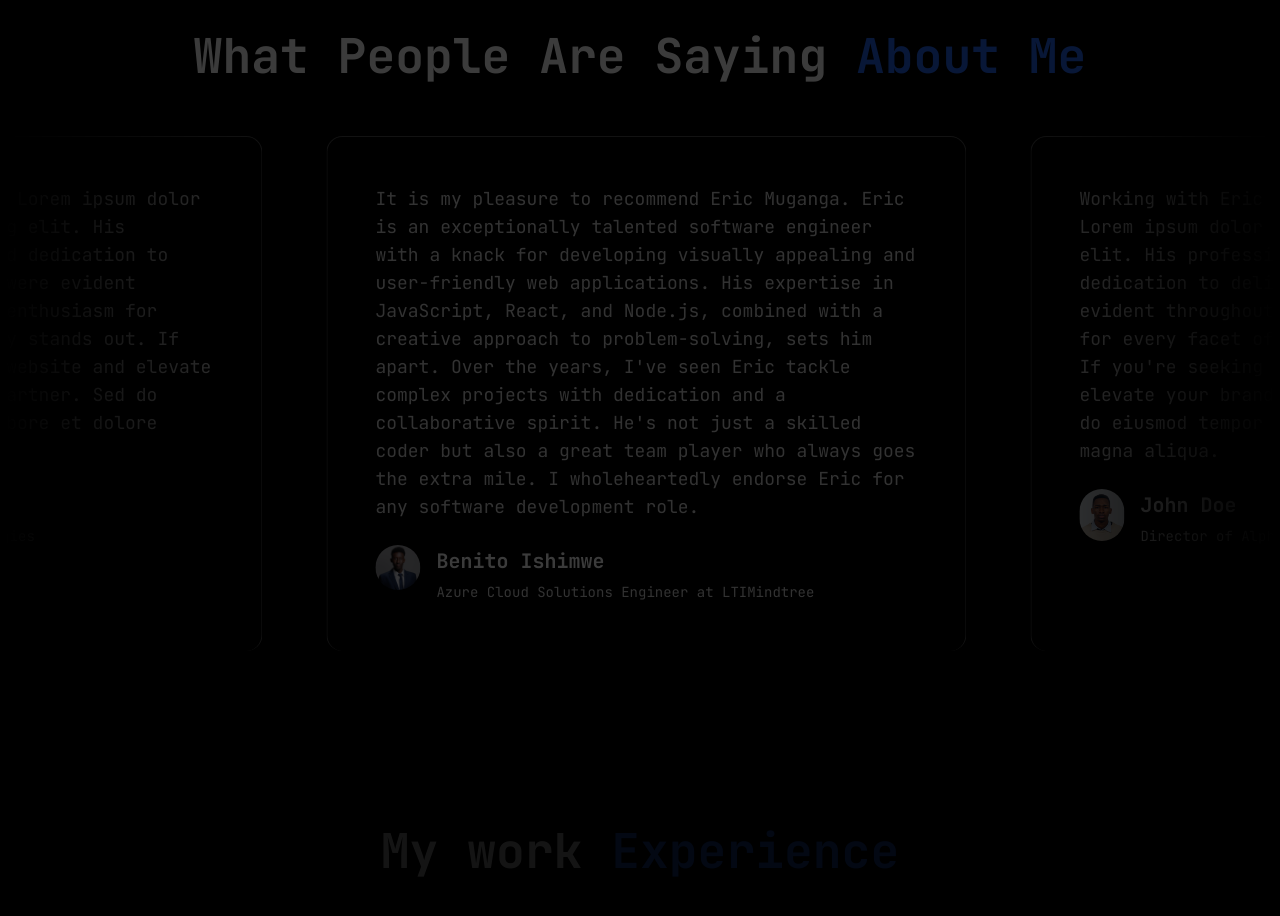
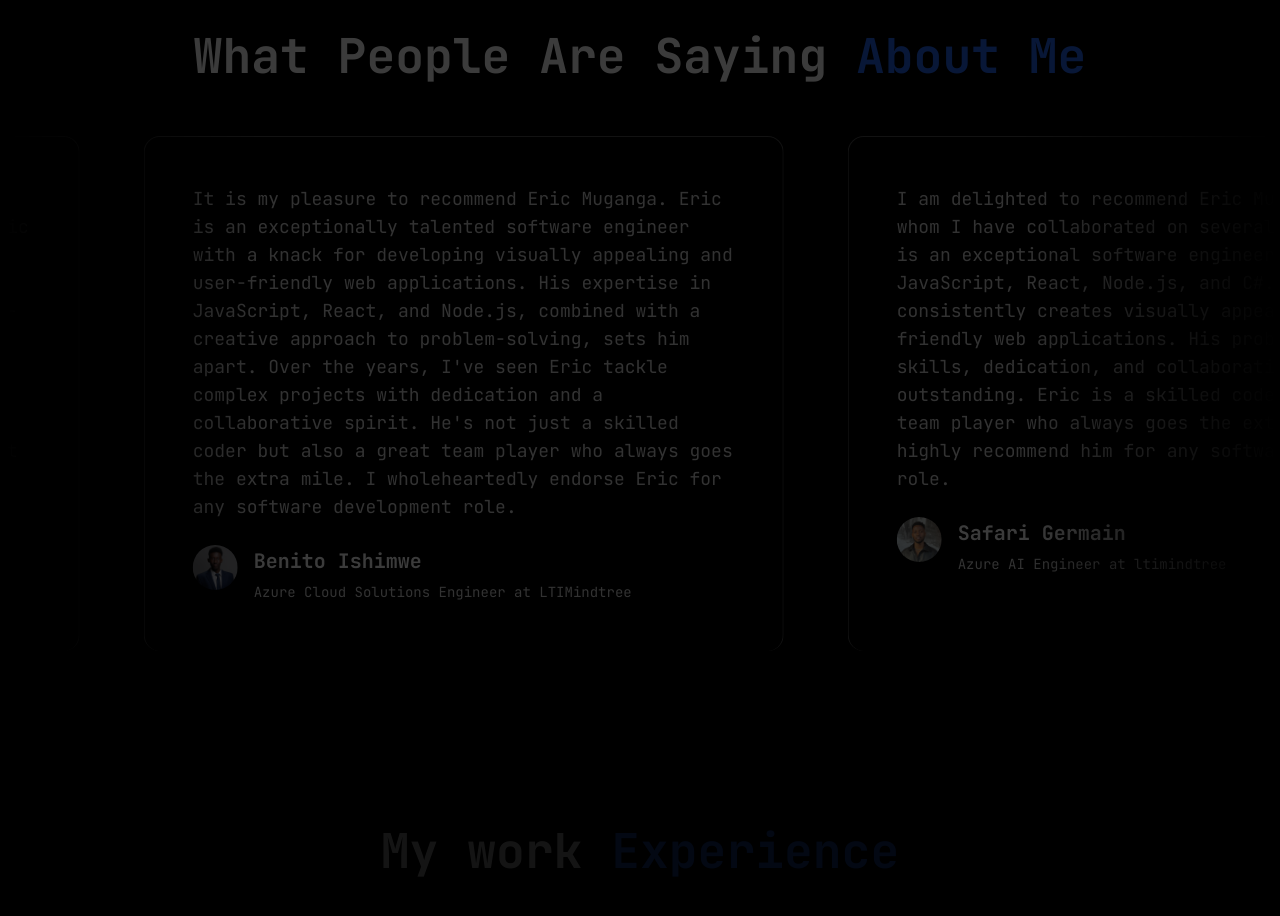
Before and after one commit to eric-muganga/my-portfolio, a Next.js app: page / in a window 1280 px wide. Shown: the part 5540-6456 px from the top of the page. Built offline with nearby package versions, Linux system fonts and the light colour scheme.

Commit message:
testmonials

```diff
--- a/app/globals.css
+++ b/app/globals.css
@@ -1,6 +1,10 @@
 @tailwind base;
 @tailwind components;
 @tailwind utilities;
+
+html {
+  scroll-behavior: smooth;
+}
 
 body {
   overflow-x: hidden;
--- a/data/index.ts
+++ b/data/index.ts
@@ -169,31 +169,10 @@ export const testimonials = [
   },
   {
     quote:
-      "Working with Eric was an incredible experience. Lorem ipsum dolor sit amet, consectetur adipiscing elit. His professionalism, promptness, and dedication to delivering exceptional results were evident throughout our project. Eric's enthusiasm for every facet of development truly stands out. If you're seeking to elevate your website and elevate your brand, Eric is the ideal partner. Sed do eiusmod tempor incididunt ut labore et dolore magna aliqua.",
-    name: "John Doe",
-    title: "Director of AlphaStream Technologies",
-    img: "/eric.jpg",
-  },
-  {
-    quote:
-      "Eric's work ethic and creativity are unmatched. Lorem ipsum dolor sit amet, consectetur adipiscing elit. His professionalism, promptness, and dedication to delivering exceptional results were evident throughout our project. Eric's enthusiasm for every facet of development truly stands out. If you're seeking to elevate your website and elevate your brand, Eric is the ideal partner. Sed do eiusmod tempor incididunt ut labore et dolore magna aliqua.",
-    name: "John Doe",
-    title: "Director of AlphaStream Technologies",
-    img: "/eric.jpg",
-  },
-  {
-    quote:
-      "I was thoroughly impressed with Eric's skills. Lorem ipsum dolor sit amet, consectetur adipiscing elit. His professionalism, promptness, and dedication to delivering exceptional results were evident throughout our project. Eric's enthusiasm for every facet of development truly stands out. If you're seeking to elevate your website and elevate your brand, Eric is the ideal partner. Sed do eiusmod tempor incididunt ut labore et dolore magna aliqua.",
-    name: "John Doe",
-    title: "Director of AlphaStream Technologies",
-    img: "/eric.jpg",
-  },
-  {
-    quote:
-      "Eric exceeded all expectations. Lorem ipsum dolor sit amet, consectetur adipiscing elit. His professionalism, promptness, and dedication to delivering exceptional results were evident throughout our project. Eric's enthusiasm for every facet of development truly stands out. If you're seeking to elevate your website and elevate your brand, Eric is the ideal partner. Sed do eiusmod tempor incididunt ut labore et dolore magna aliqua.",
-    name: "John Doe",
-    title: "Director of AlphaStream Technologies",
-    img: "/eric.jpg",
+      "I am delighted to recommend Eric Muganga, with whom I have collaborated on several projects. Eric is an exceptional software engineer, skilled in JavaScript, React, Node.js, and C#. He consistently creates visually appealing and user-friendly web applications. His problem-solving skills, dedication, and collaborative spirit are outstanding. Eric is a skilled coder and a great team player who always goes the extra mile. I highly recommend him for any software development role.",
+    name: "Safari Germain",
+    title: "Azure AI Engineer at ltimindtree",
+    img: "/germain.jpeg",
   },
 ];
 
```
Also changed, not shown: public/germain.jpeg (added).
